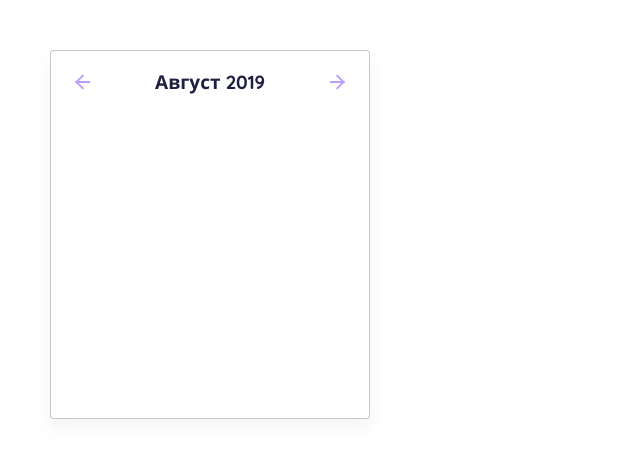
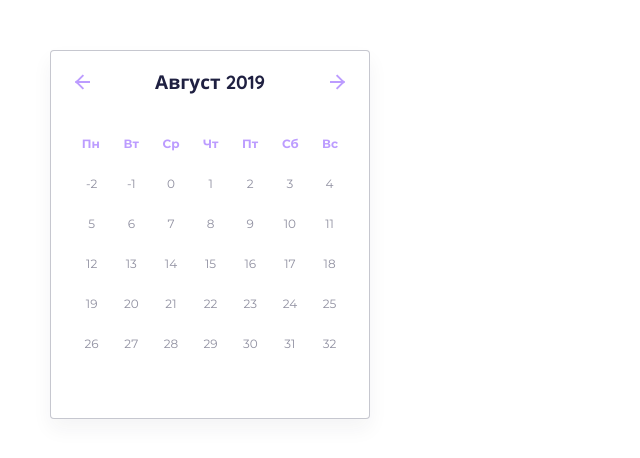
Before and after one commit to ViktorIukhlin/HotelSearchSite, a website: page src/pages/UI kit/calendar/index.html in a window 1280 px wide. Shown: the whole page, without its empty margins (0-640 px from the left). Drawn offline with Linux system fonts and the light colour scheme.

Commit message:
add numbers

```diff
--- a/src/pages/UI kit/calendar/index.html
+++ b/src/pages/UI kit/calendar/index.html
@@ -24,7 +24,9 @@
                 </div>
             </div>
             <div class="calendar__days">
-                <div class="calendar__daysOftheWeek"></div>
+                <div class="calendar__daysOftheWeek">
+                    <p>Пн Вт Ср Чт Пт Сб Вс</p>
+                </div>
                 <div class="calendar__daysOftheMonth"></div>
             </div>
             <div class="calendar__footer">
--- a/src/pages/UI kit/calendar/src/css/style.css
+++ b/src/pages/UI kit/calendar/src/css/style.css
@@ -114,6 +114,7 @@
   /*------------------------CALENDAR BEGIN------------------------*/
   .calendar{
     display: flex;
+    flex-direction: column;
     width: 320px;
     height: 369px;
     background: #FFFFFF;
@@ -180,6 +181,32 @@
   .calendar__nav_right{
     transform: rotate(180deg);
   }
+  .calendar__days{
+    margin: 19px 19.31px 0 19.31px;
 
+  }
+  .calendar__daysOftheWeek {
 
+  }
+  .calendar__daysOftheWeek p {
+    font-weight: bold;
+    font-size: 12px;
+    text-align: center;
+    color: #BC9CFF;
+    word-spacing: 20.2px;
+  }
+  .calendar__daysOftheMonth{
+    display: flex;
+    flex-wrap: wrap;
+    margin-top: 15.5px;
+    margin-left: 1.5px;
+  }
+  .calendar__number{
+    display: block;
+    flex-basis: 14.275%;
+    font-size: 12px;
+    text-align: center;
+    color: rgba(31, 32, 65, 0.5);
+    padding-bottom: 16.2px;
+  }
   /*-------------------------CALENDAR END-------------------------*/
--- a/src/pages/UI kit/calendar/src/js/script.js
+++ b/src/pages/UI kit/calendar/src/js/script.js
@@ -0,0 +1,7 @@
+'use strict';
+
+const parentDays = document.querySelector('.calendar__daysOftheMonth');
+
+for(let i = 0; i < 35; i++){
+    parentDays.innerHTML+=`<div class="calendar__number">${i-2}</div>`;
+}
```
